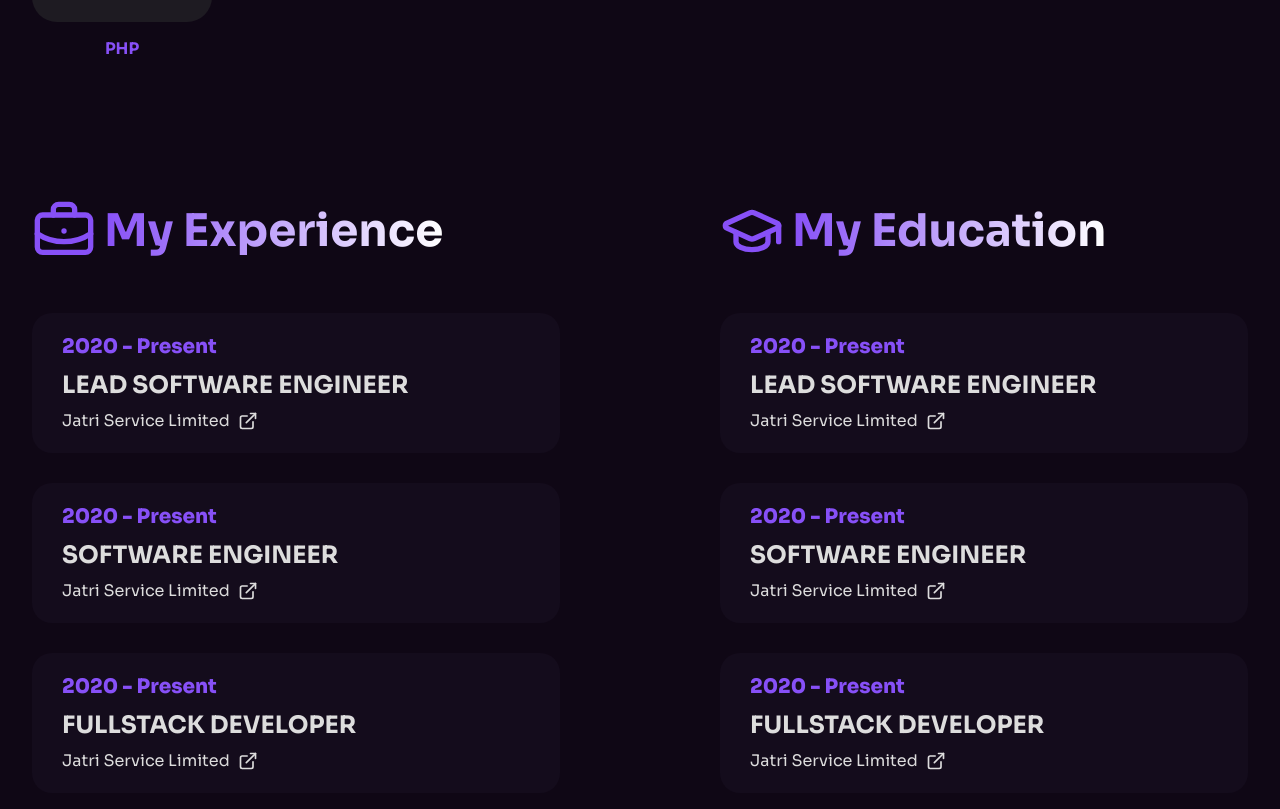
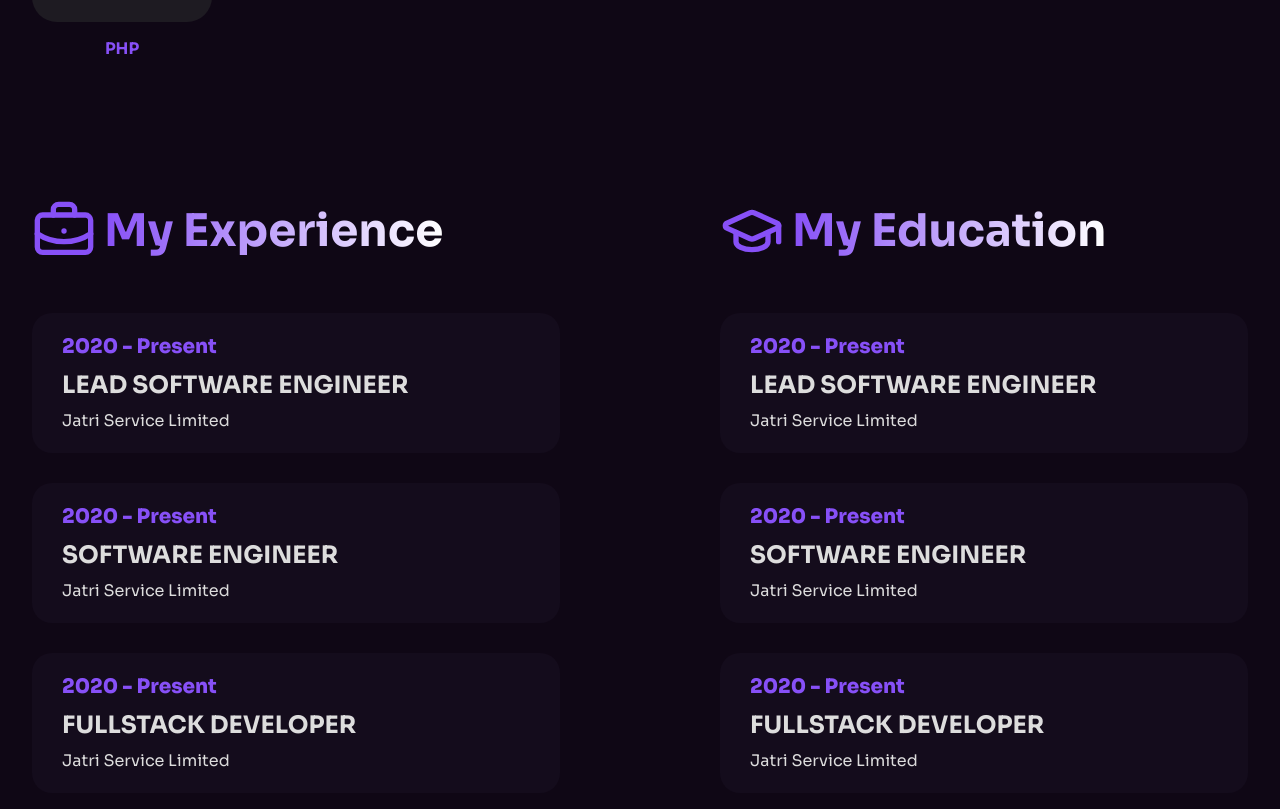
Before and after one commit to mohaimenkhalid/personal-portfolio-nuxt3, a Nuxt app: page / in a window 1280 px wide. Shown: the part 1337-2146 px from the top of the page. Built offline with nearby package versions, Linux system fonts and the light colour scheme.

Commit message:
add transition on  expericence card link

```diff
--- a/components/experience.vue
+++ b/components/experience.vue
@@ -8,7 +8,9 @@
       <div class="flex gap-x-40 flex-col md:flex-row">
         <div class="w-full md:w-1/2">
           <div class="flex items-center mb-10 md:my-12">
-            <div><BriefcaseBusiness class="w-10 h-10 md:w-16 md:h-16 text-[color:var(--tj-theme-primary)]" /></div>
+            <div>
+              <BriefcaseBusiness class="w-10 h-10 md:w-16 md:h-16 text-[color:var(--tj-theme-primary)]"/>
+            </div>
             <h2 class="section-title text-[30px] md:text-[45px] ml-2">
               My Experience
             </h2>
@@ -16,39 +18,53 @@
           <div class="flex flex-col">
             <div class="card group/resume hover:bg-[color:var(--tj-theme-primary)]">
               <div class="resume-item">
-                <div class="group-hover/resume:text-white text-xl font-extrabold mb-2 text-[color:var(--tj-theme-primary)]">2020 - Present</div>
+                <div
+                    class="group-hover/resume:text-white text-xl font-extrabold mb-2 text-[color:var(--tj-theme-primary)]">
+                  2020 - Present
+                </div>
                 <h3 class="text-lg md:text-2xl font-bold uppercase mb-2">Lead Software Engineer</h3>
                 <div class="">
                   <a href="" class="flex items-center">
                     <!--                  <img src="../assets/image/jatri.png" />-->
                     <span> Jatri Service Limited</span>
-                    <ExternalLink class="w-5 h-5 ml-2" />
+                    <ExternalLink
+                        class="w-5 h-5 ml-2 hidden group-hover/resume:block transition-all ease-in-out duration-700"/>
                   </a>
                 </div>
               </div>
             </div>
             <div class="card group/resume hover:bg-[color:var(--tj-theme-primary)]">
               <div class="resume-item">
-                <div class="group-hover/resume:text-white text-xl font-extrabold mb-2 text-[color:var(--tj-theme-primary)]">2020 - Present</div>
+                <div
+                    class="group-hover/resume:text-white text-xl font-extrabold mb-2 text-[color:var(--tj-theme-primary)]">
+                  2020 - Present
+                </div>
                 <h3 class="text-lg md:text-2xl font-bold uppercase mb-2">Software Engineer</h3>
                 <div class="">
                   <a href="" class="flex items-center">
                     <!--                  <img src="../assets/image/jatri.png" />-->
                     <span> Jatri Service Limited</span>
-                    <ExternalLink class="w-5 h-5 ml-2" />
+                    <ExternalLink
+                        class="w-5 h-5 ml-2 hidden group-hover/resume:block transition-all ease-in-out duration-700"/>
+
                   </a>
                 </div>
               </div>
             </div>
             <div class="card group/resume hover:bg-[color:var(--tj-theme-primary)]">
               <div class="resume-item">
-                <div class="group-hover/resume:text-white text-xl font-extrabold mb-2 text-[color:var(--tj-theme-primary)]">2020 - Present</div>
+                <div
+                    class="group-hover/resume:text-white text-xl font-extrabold mb-2 text-[color:var(--tj-theme-primary)]">
+                  2020 - Present
+                </div>
                 <h3 class="text-lg md:text-2xl font-bold uppercase mb-2">FullStack Developer</h3>
                 <div class="">
                   <a href="" class="flex items-center">
                     <!--                  <img src="../assets/image/jatri.png" />-->
                     <span> Jatri Service Limited</span>
-                    <ExternalLink class="w-5 h-5 ml-2" />
+                    <ExternalLink
+                        class="w-5 h-5 ml-2 hidden group-hover/resume:block transition-all ease-in-out duration-700"/>
+
                   </a>
                 </div>
               </div>
@@ -57,7 +73,9 @@
         </div>
         <div class="w-full md:w-1/2">
           <div class="flex items-center mb-10 md:my-12">
-            <div><GraduationCap class="w-10 h-10 md:w-16 md:h-16 text-[color:var(--tj-theme-primary)]" /></div>
+            <div>
+              <GraduationCap class="w-10 h-10 md:w-16 md:h-16 text-[color:var(--tj-theme-primary)]"/>
+            </div>
             <h2 class="section-title text-[30px] md:text-[45px] ml-2">
               My Education
             </h2>
@@ -65,39 +83,54 @@
           <div class="flex flex-col">
             <div class="card group/resume hover:bg-[color:var(--tj-theme-primary)]">
               <div class="resume-item">
-                <div class="group-hover/resume:text-white text-xl font-extrabold mb-2 text-[color:var(--tj-theme-primary)]">2020 - Present</div>
+                <div
+                    class="group-hover/resume:text-white text-xl font-extrabold mb-2 text-[color:var(--tj-theme-primary)]">
+                  2020 - Present
+                </div>
                 <h3 class="text-lg md:text-2xl font-bold uppercase mb-2">Lead Software Engineer</h3>
                 <div class="">
                   <a href="" class="flex items-center">
                     <!--                  <img src="../assets/image/jatri.png" />-->
                     <span> Jatri Service Limited</span>
-                    <ExternalLink class="w-5 h-5 ml-2" />
+                    <ExternalLink
+                        class="w-5 h-5 ml-2 hidden group-hover/resume:block transition-all ease-in-out duration-700"/>
+
                   </a>
                 </div>
               </div>
             </div>
             <div class="card group/resume hover:bg-[color:var(--tj-theme-primary)]">
               <div class="resume-item">
-                <div class="group-hover/resume:text-white text-xl font-extrabold mb-2 text-[color:var(--tj-theme-primary)]">2020 - Present</div>
+                <div
+                    class="group-hover/resume:text-white text-xl font-extrabold mb-2 text-[color:var(--tj-theme-primary)]">
+                  2020 - Present
+                </div>
                 <h3 class="text-lg md:text-2xl font-bold uppercase mb-2">Software Engineer</h3>
                 <div class="">
                   <a href="" class="flex items-center">
                     <!--                  <img src="../assets/image/jatri.png" />-->
                     <span> Jatri Service Limited</span>
-                    <ExternalLink class="w-5 h-5 ml-2" />
+                    <ExternalLink
+                        class="w-5 h-5 ml-2 hidden group-hover/resume:block transition-all ease-in-out duration-700"/>
+
                   </a>
                 </div>
               </div>
             </div>
             <div class="card group/resume hover:bg-[color:var(--tj-theme-primary)]">
               <div class="resume-item">
-                <div class="group-hover/resume:text-white text-xl font-extrabold mb-2 text-[color:var(--tj-theme-primary)]">2020 - Present</div>
+                <div
+                    class="group-hover/resume:text-white text-xl font-extrabold mb-2 text-[color:var(--tj-theme-primary)]">
+                  2020 - Present
+                </div>
                 <h3 class="text-lg md:text-2xl font-bold uppercase mb-2">FullStack Developer</h3>
                 <div class="">
                   <a href="" class="flex items-center">
                     <!--                  <img src="../assets/image/jatri.png" />-->
                     <span> Jatri Service Limited</span>
-                    <ExternalLink class="w-5 h-5 ml-2" />
+                    <ExternalLink
+                        class="w-5 h-5 ml-2 hidden group-hover/resume:block transition-all ease-in-out duration-700"/>
+
                   </a>
                 </div>
               </div>
```
Lines whose indentation alone changed are shown as unchanged.
